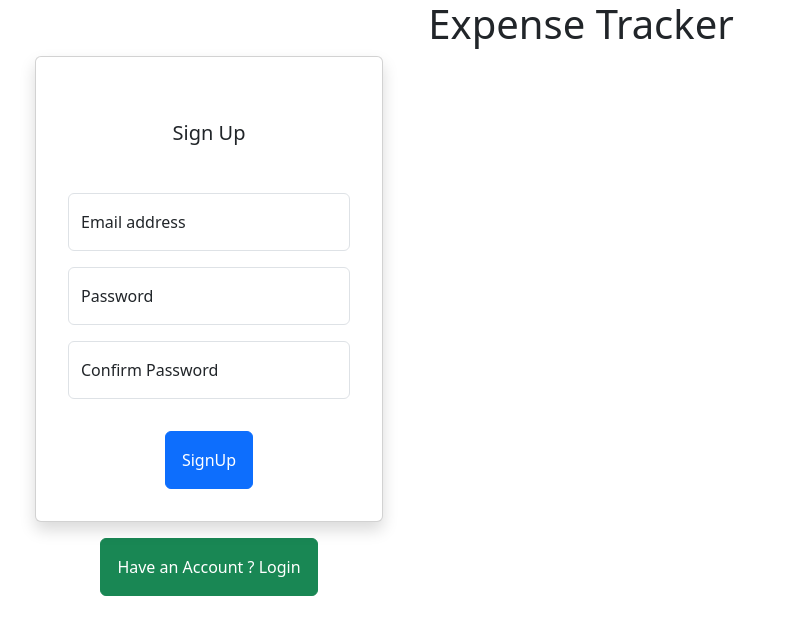
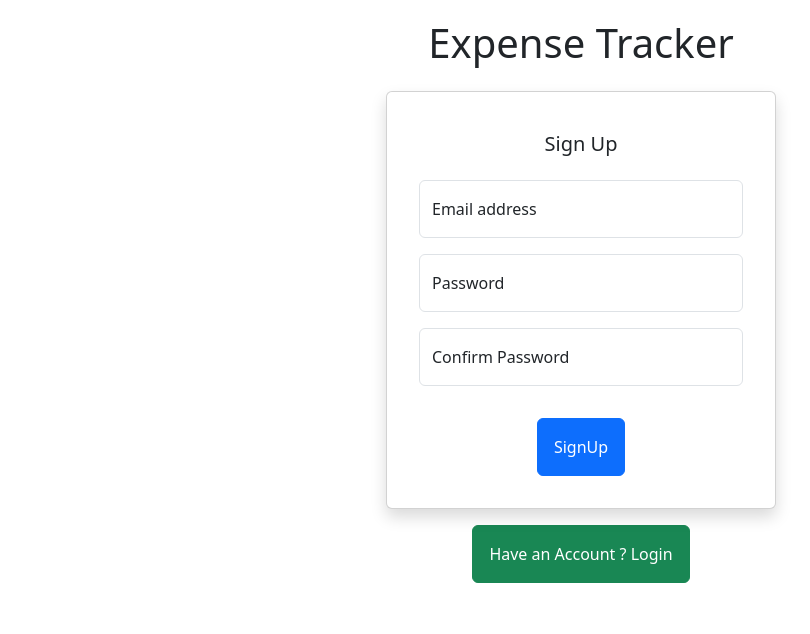
Before and after one commit to vipulkumarcu/React_New_Expense_Tracker, a React (Create React App) app: page / in a window 1280 px wide. Shown: the top 634 px of the page, without its empty margins (59-869 px from the left). Built offline with nearby package versions, Linux system fonts and the light colour scheme.

Commit message:
Signup Screen CSS Modified

```diff
--- a/src/App.js
+++ b/src/App.js
@@ -4,17 +4,17 @@ import SignUp from "./Components/Authentication/SignUp";
 function App ()
 {
   return (
-    <Container style = { { textAlign: "center" } }>
+    <Container fluid style = { { textAlign: "center", padding: "3px" } } >
 
-      <h1> Expense Tracker </h1>
+      <Row className = "m-3" >
+        <h1> Expense Tracker </h1>
+      </Row>
 
-      <Container>
-        <Row>
-          <Col xs = { 4 } >
-            <SignUp />
-          </Col>
-        </Row>
-      </Container>
+      <Row className = "m-3 justify-content-center align-items-center" >
+        <Col xs = { 4 } md = { 6 } lg = { 4 } >
+          <SignUp />
+        </Col>
+      </Row>
 
     </Container>
   );
--- a/src/Components/Authentication/SignUp.js
+++ b/src/Components/Authentication/SignUp.js
@@ -25,7 +25,7 @@ function SignUp ()
       return;
     }
 
-    // Validate password match
+    // Validate if passwords match
     if ( password !== confirmPassword )
     {
       setIsValid ( true );
@@ -33,7 +33,6 @@ function SignUp ()
       setErrorType ( "danger" );
       return;
     }
-
 
     // Make a request to the Firebase API for signing up the user using fetch
     try
@@ -77,9 +76,9 @@ function SignUp ()
     catch ( error )
     {
       // Handle any errors during signup
-      const errorMsg = error.message || "Signup failed";
+      const message = error.message || "Signup failed";
       setIsValid ( true );
-      setErrorMessage ( errorMsg );
+      setErrorMessage ( message );
       setErrorType ( "danger" );
     }
   }
@@ -87,13 +86,13 @@ function SignUp ()
   return (
     <>
 
-      { isValid && <Alert variant = { errorType } onClose = { () => setIsValid ( false ) } dismissible > { errorMessage } </Alert> }
+      <Card className = "shadow">
 
-      <Card className = "shadow">
+        { isValid && <Alert variant = { errorType } onClose = { () => setIsValid ( false ) } dismissible > { errorMessage } </Alert> }
 
         <CardBody style = { { textAlign: "center" } }>
 
-          <Card.Title className = "m-5"> Sign Up </Card.Title>
+          <Card.Title className = "m-4"> Sign Up </Card.Title>
 
           <Form onSubmit = { formSubmitHandler }>
 
```
